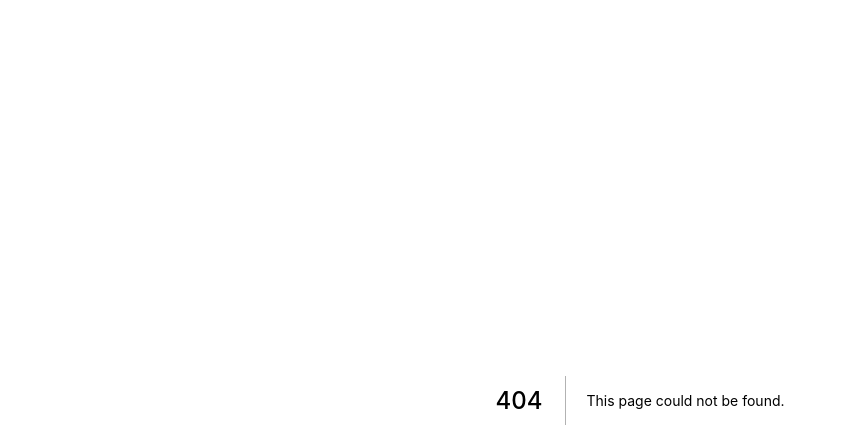
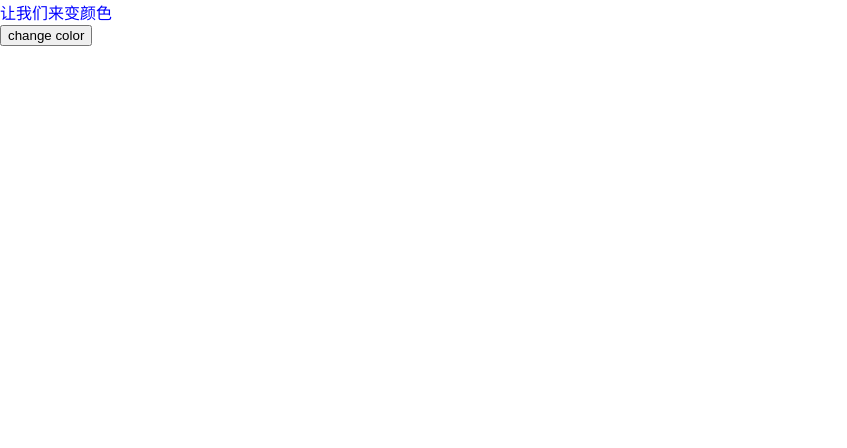
Before and after one commit to Doloreszjx/NextJS-Learning, a Next.js app in the folder my-first-nextdemo/: page /colorChange in a window 1280 px wide. Before the commit this address had no page. Shown: the top 448 px of the page, without its empty margins (0-847 px from the left). Built offline with nearby package versions, Linux system fonts and the light colour scheme.

Commit message:
使用next jsx编写样式

```diff
--- /dev/null
+++ b/my-first-nextdemo/pages/colorChange.js
@@ -0,0 +1,23 @@
+import { useState } from "react"
+
+export default function colorChange() {
+  const [ color, setColor ] = useState('blue');
+  function handleColorChange() {
+    setColor(color == 'blue' ? 'red' : 'blue');
+
+  }
+  return (
+    <>
+      <div className="change-color">让我们来变颜色</div>
+      <button onClick={handleColorChange}>change color</button>
+      <style jsx>
+        {`
+          .change-color {
+            color: ${color};
+          }
+        `}
+      </style>
+    </>
+
+  )
+}
--- a/my-first-nextdemo/pages/index.js
+++ b/my-first-nextdemo/pages/index.js
@@ -1,7 +1,6 @@
 import Router from 'next/router';
 import Link from 'next/link';
 import { useEffect } from 'react';
-
 
 export default function Home() {
   const PageRouterList = [{
```
Also changed, not shown: my-first-nextdemo/pages/poster.js (+6 -8 lines).
